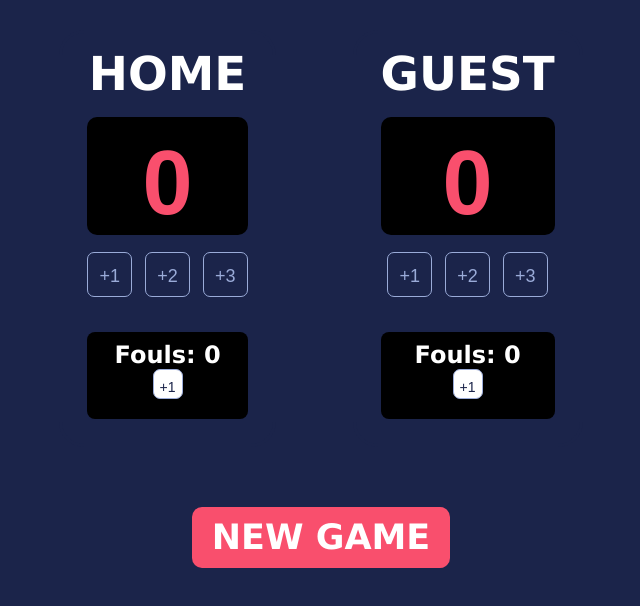
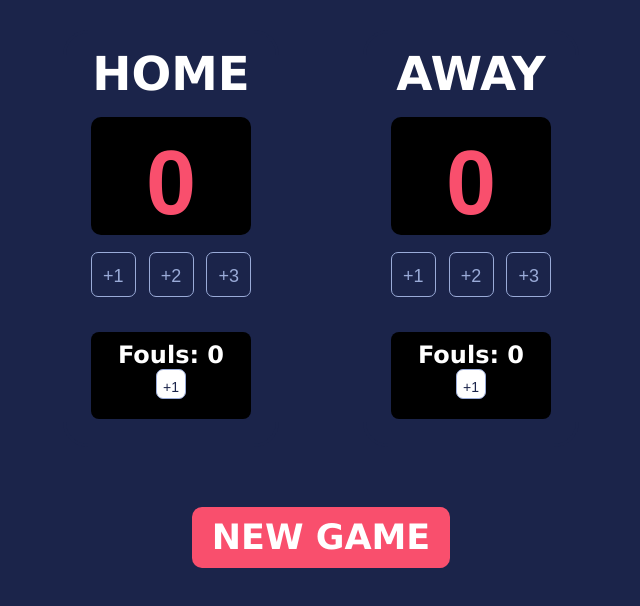
Before and after one commit to reboot-2020/Scrimba_Module3_SoloProject_-_Basketball_Scoreboard, a website built with Vite: page index.html in a window 1280 px wide. Shown: the whole page, without its empty margins (319-959 px from the left). Built offline with nearby package versions, Linux system fonts and the light colour scheme; a web font is replaced by a local one.

Commit message:
Update score header

```diff
--- a/index.html
+++ b/index.html
@@ -21,7 +21,7 @@
             </div>
 
             <div class="guest-wrapper">
-                <h3 class="teams">GUEST</h3>
+                <h3 class="teams">AWAY</h3>
                 <h4 id="guest-score" class="score">0</h4>
                 <div class="score-btn-wrapper">
                     <button class="btn score-btn" onclick="guestPlusOne()">+1</button>
```
